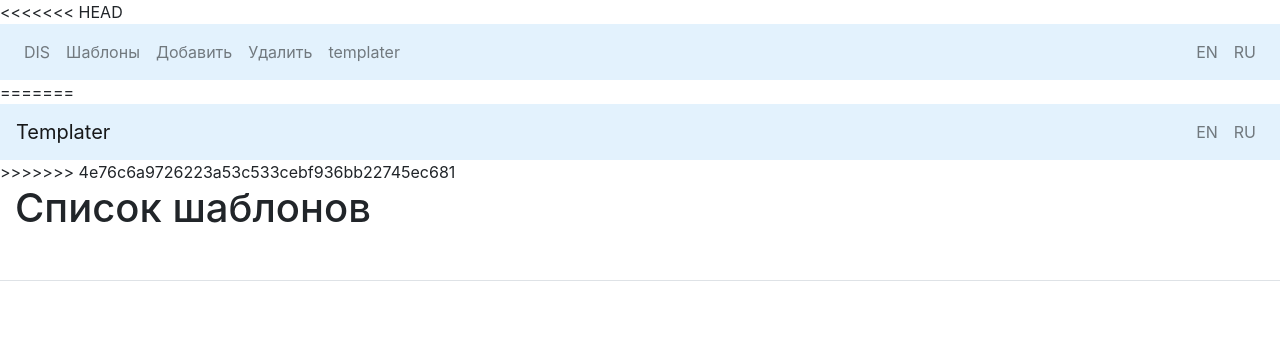
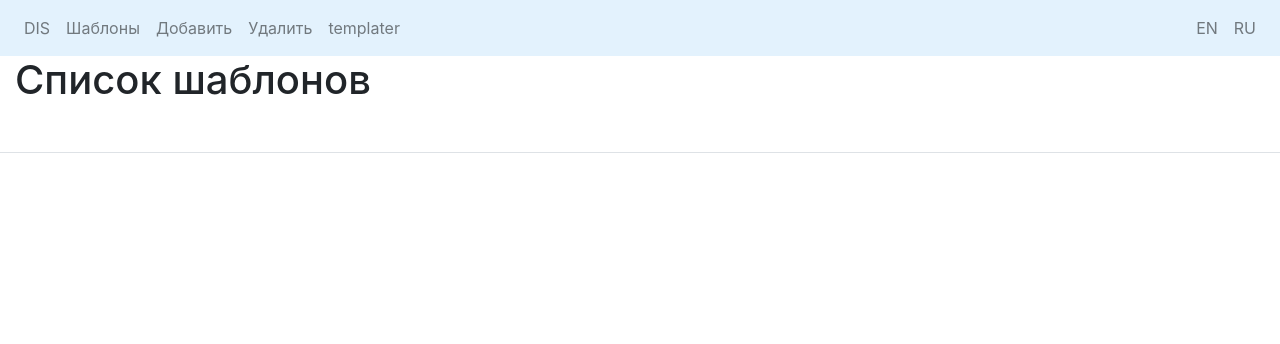
Before and after one commit to moevm/document_insight_system, a Flask app: template templater/app/templater/templates/templates.jinja2 in a window 1280 px wide. Shown: the top 344 px of the page. Run offline with Flask 2, Linux system fonts and the light colour scheme; the template is opened without the code that fills it, so the values that code supplies are empty; parts of the project's set-up code (start-up, migrations or seed data) failed here and were passed over; some libraries are stand-ins or nearby versions.

Commit message:
Update layout.jinja2

```diff
--- a/templater/app/templater/templates/layout.jinja2
+++ b/templater/app/templater/templates/layout.jinja2
@@ -24,7 +24,6 @@
     </head>
 
     <body>
-<<<<<<< HEAD
                 <nav class="navbar navbar-expand-lg navbar-light" style="background-color: #e3f2fd;">
                     <ul class="nav navbar-nav ml-auto w-90 justify-content-start">
                                                                     <li class="nav-item">
@@ -64,36 +63,6 @@
         ></div>
 
         <script src="https://smartcaptcha.yandexcloud.net/captcha.js" defer></script>
-=======
-        <nav class="navbar navbar-expand-lg navbar-light" style="background-color: #e3f2fd;">
-            <span class="navbar-brand">Templater</span>
-            <button class="navbar-toggler" type="button" data-toggle="collapse" data-target="#navbarNav" aria-controls="navbarNav" aria-expanded="false" aria-label="Toggle navigation">
-                <span class="navbar-toggler-icon"></span>
-            </button>
-            <div class="collapse navbar-collapse" id="navbarNav">
-                <ul class="nav navbar-nav ml-auto w-100 justify-content-end">
-                    <li class="nav-item">
-                        <a class='nav-link' href="/locale?language=en">EN</a>
-                    </li>
-                    <li class="nav-item">
-                        <a class='nav-link' href="/locale?language=ru">RU</a>
-                    </li>
-                </ul>
-            </div>
-        </nav>
-        <div
-  class="smart-captcha"
-  data-sitekey="ysc1_4e0yUQRwmclR0orDgIUDhWwW8bbpnoRF2tRWeoQU87aa91d6"
-  data-hl="ru"
-></div>
-
-<script src="https://smartcaptcha.yandexcloud.net/captcha.js" defer></script>
-
-
-
-
-
->>>>>>> 4e76c6a9726223a53c533cebf936bb22745ec681
         <div class="container-fluid">
                 {% block content %}
                     <p>No content</p>
```
